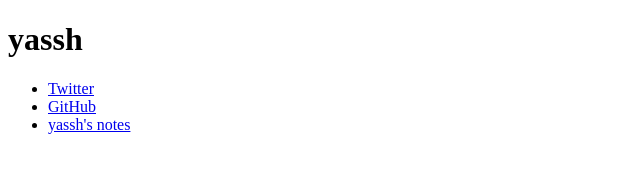
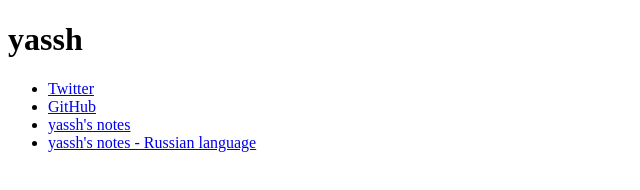
Before and after one commit to yassh/yassh.github.io, a website: page index.html in a window 1280 px wide. Shown: the whole page, without its empty margins (0-640 px from the left). Drawn offline with Linux system fonts and the light colour scheme.

Commit message:
update index.html

```diff
--- a/index.html
+++ b/index.html
@@ -12,6 +12,7 @@
     <li><a href="https://twitter.com/yassh31" target="_blank" rel="noopener noreferrer">Twitter</a></li>
     <li><a href="https://github.com/yassh" target="_blank" rel="noopener noreferrer">GitHub</a></li>
     <li><a href="https://yassh.gitbooks.io/notes/content/" target="_blank" rel="noopener noreferrer">yassh's notes</a></li>
+    <li><a href="https://yassh.gitbooks.io/notes-ru/content/" target="_blank" rel="noopener noreferrer">yassh's notes - Russian language</a></li>
   </ul>
 </body>
 </html>
```
